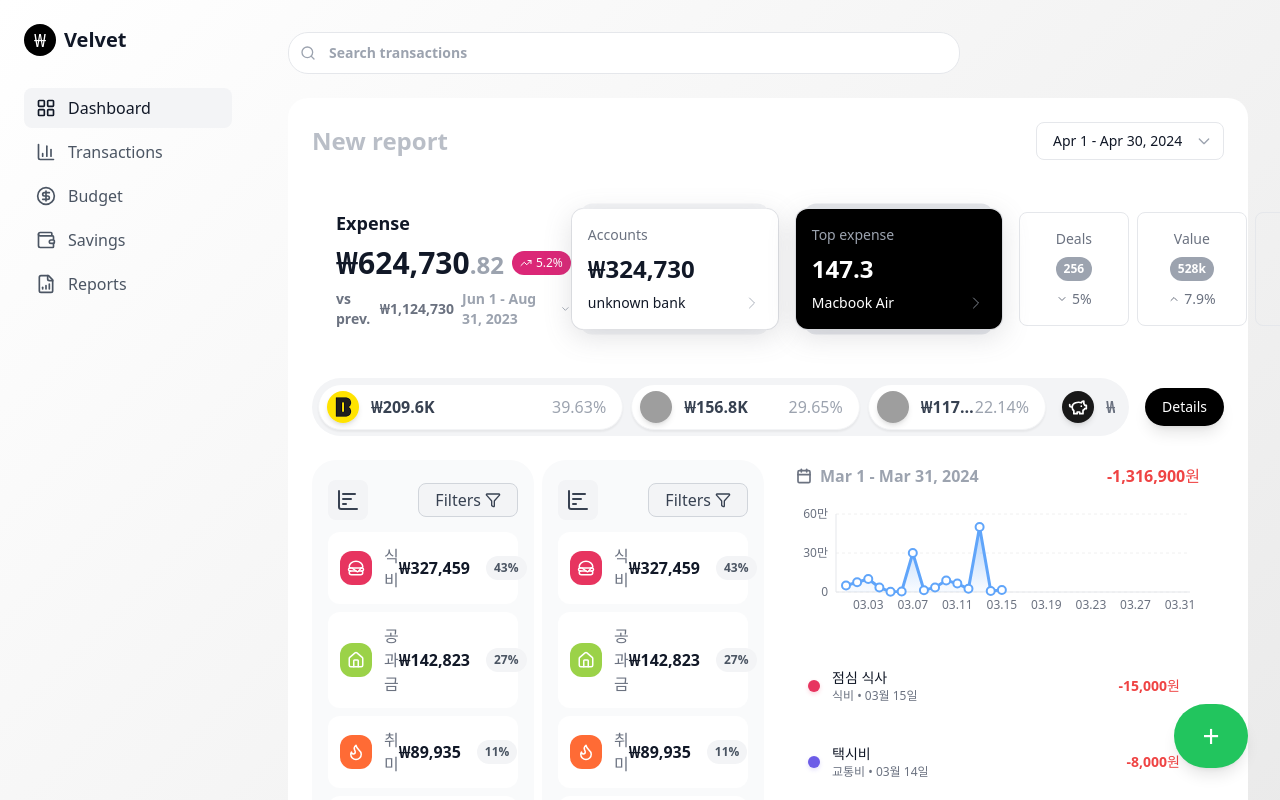
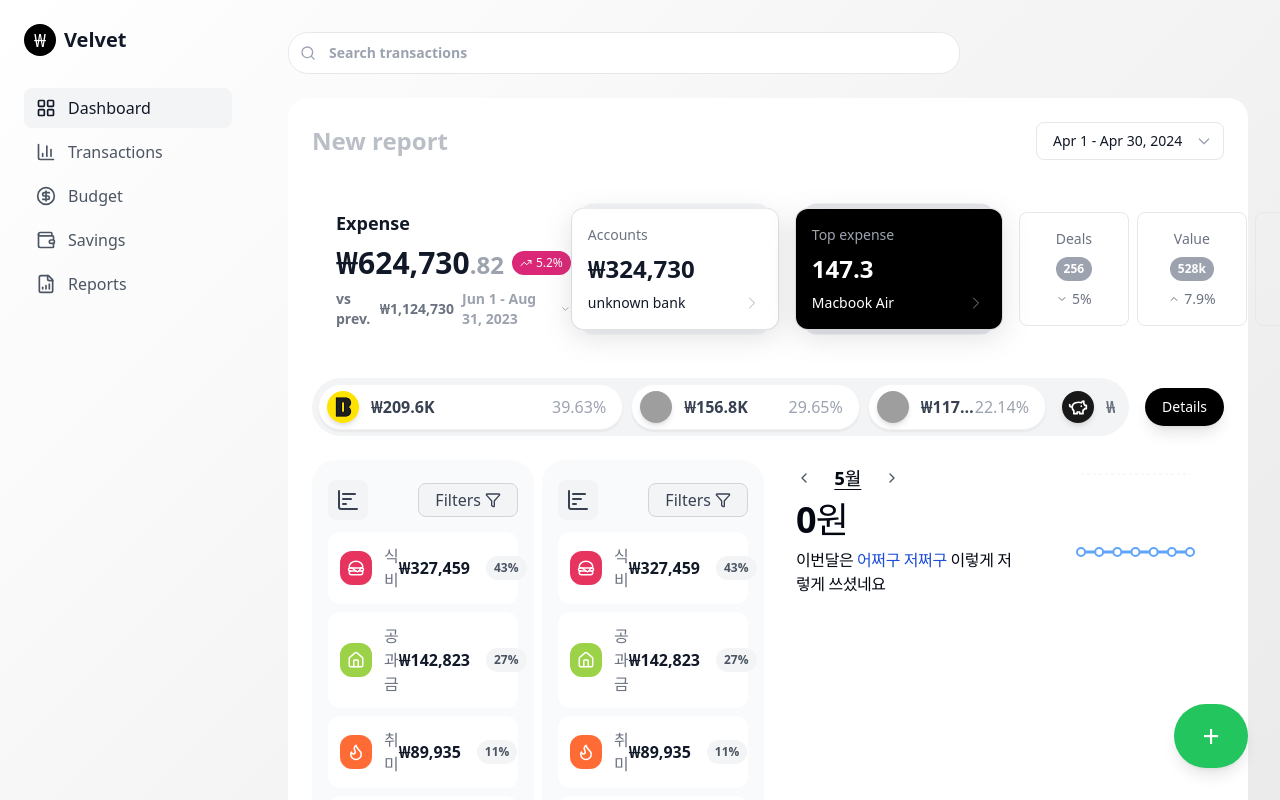
Before and after one commit to jihunhong/velvet, a React (Vite) app: page / in a window 1280 px wide. Shown: the top 800 px of the page. Built offline with nearby package versions, Linux system fonts and the light colour scheme; grey boxes are pictures that could not be loaded; a web font is replaced by a local one.

Commit message:
fix: ExpenseList 컴포넌트 수정

```diff
--- a/package.json
+++ b/package.json
@@ -13,6 +13,7 @@
   "dependencies": {
     "@tanstack/react-query": "^5.76.1",
     "date-fns": "^4.1.0",
+    "dayjs": "^1.11.13",
     "idb": "^8.0.3",
     "lucide-react": "^0.504.0",
     "react": "^18.2.0",
--- a/src/common/colors/expenseCategory.ts
+++ /dev/null
@@ -1,9 +0,0 @@
-export const food = '#e7345f';
-export const housing = '#9bd248';
-export const utils = '#FFD93D';
-export const transportation = '#6C5CE7';
-export const health = '#FF8B94';
-export const hobby = '#FF6B35';
-export const shopping = '#FF9F1C';
-export const saving = '#2EC4B6';
-export const others = '#95A5A6';
--- a/src/common/consants/categoryName.ts
+++ b/src/common/consants/categoryName.ts
@@ -1,11 +1,11 @@
 export const food = '식비';
 export const housing = '주거비';
-export const utils = '공과금·통신비';
+export const utils = '공과금,통신비';
 export const transportation = '교통비';
-export const health = '의료·건강';
-export const hobby = '취미·여가';
+export const health = '의료,건강';
+export const hobby = '취미,여가';
 export const shopping = '쇼핑';
-export const saving = '저축·투자';
+export const saving = '저축,투자';
 export const others = '기타';
 
 export const categoryList = [
--- /dev/null
+++ b/src/common/consants/expenseCategory.ts
@@ -0,0 +1,27 @@
+import * as categoryNames from './categoryName';
+
+export const food = '#e7345f';
+export const housing = '#9bd248';
+export const utils = '#FFD93D';
+export const transportation = '#6C5CE7';
+export const health = '#FF8B94';
+export const hobby = '#FF6B35';
+export const shopping = '#FF9F1C';
+export const saving = '#2EC4B6';
+export const others = '#95A5A6';
+
+export const categoryColors: { [key: string]: string } = {
+  [categoryNames.food]: food, // 식사, 카페, 배달 등
+  [categoryNames.housing]: housing, // 월세, 관리비
+  [categoryNames.utils]: utils, // 전기, 수도, 가스, 휴대폰, 인터넷
+  [categoryNames.transportation]: transportation, // 대중교통, 주유, 차량 유지비
+  [categoryNames.health]: health, // 병원, 약국, 헬스장
+  [categoryNames.hobby]: hobby, // 영화, 게임, 운동, 레저 활동
+  [categoryNames.shopping]: shopping, // 의류, 잡화, 온라인 쇼핑
+  [categoryNames.saving]: saving, // 적금, 펀드, 주식
+  [categoryNames.others]: others, // 분류 어려운 지출
+};
+
+export const getCategoryColor = (category: string) => {
+  return categoryColors[category] || others;
+};
--- a/src/components/CategoryIcon/index.tsx
+++ b/src/components/CategoryIcon/index.tsx
@@ -1,6 +1,6 @@
 import { Bus, ChartCandlestick, Flame, Hamburger, Heart, Home, MoreHorizontal, ShoppingBag, Zap } from 'lucide-react';
 import React from 'react';
-import * as colors from '../../common/colors/expenseCategory';
+import * as colors from '../../common/consants/expenseCategory';
 
 interface CategoryIconProps {
   icon: React.ReactNode;
--- a/src/components/Dashboard.tsx
+++ b/src/components/Dashboard.tsx
@@ -2,7 +2,7 @@ import { format } from 'date-fns';
 import AccountList from './AccountList';
 import CategoryExpenses from './CategoryExpenses';
 import ExpenseList from './ExpenseList';
-import ExpenseRankingList from './ExpenseTracking';
+import ExpenseTracking from './ExpenseTracking';
 import Revenue from './Revenue';
 
 interface DashboardProps {
@@ -153,10 +153,10 @@ export default function Dashboard({ timeframe, onTimeframeChange }: DashboardPro
       <AccountList accounts={sampleAccounts} />
       <div className="grid grid-rows-[362px_362px] grid-cols-1 lg:grid-cols-4 gap-2 w-full">
         <div className="row-span-1">
-          <ExpenseRankingList />
+          <ExpenseTracking />
         </div>
         <div className="row-span-1">
-          <ExpenseRankingList />
+          <ExpenseTracking />
         </div>
         <div className="row-span-2 col-span-2">
           <ExpenseList />
--- a/src/components/ExpenseList.tsx
+++ b/src/components/ExpenseList.tsx
@@ -1,184 +1,62 @@
-import { ExpenseRecord } from '@/types/expense';
 import { useQuery } from '@tanstack/react-query';
 import { format } from 'date-fns';
-import { Calendar } from 'lucide-react';
+import dayjs from 'dayjs';
+import { ChevronLeft, ChevronRight } from 'lucide-react';
 import { Area, AreaChart, CartesianGrid, ResponsiveContainer, XAxis, YAxis } from 'recharts';
-import * as colors from '../common/colors/expenseCategory';
-import * as categoryNames from '../common/consants/categoryName';
-import { getAllExpenses } from '../db/expenseDB';
 
-const categoryColors: { [key: string]: string } = {
-  [categoryNames.food]: colors.food, // 식사, 카페, 배달 등
-  [categoryNames.housing]: colors.housing, // 월세, 관리비
-  [categoryNames.utils]: colors.utils, // 전기, 수도, 가스, 휴대폰, 인터넷
-  [categoryNames.transportation]: colors.transportation, // 대중교통, 주유, 차량 유지비
-  [categoryNames.health]: colors.health, // 병원, 약국, 헬스장
-  [categoryNames.hobby]: colors.hobby, // 영화, 게임, 운동, 레저 활동
-  [categoryNames.shopping]: colors.shopping, // 의류, 잡화, 온라인 쇼핑
-  [categoryNames.saving]: colors.saving, // 적금, 펀드, 주식
-  [categoryNames.others]: colors.others, // 분류 어려운 지출
-};
-
-const mockExpenses: ExpenseRecord[] = [
-  {
-    id: 1,
-    date: new Date(2024, 2, 15).toISOString(),
-    category: categoryNames.food,
-    description: '점심 식사',
-    amount: 15000,
-  },
-  {
-    id: 2,
-    date: new Date(2024, 2, 14).toISOString(),
-    category: categoryNames.transportation,
-    description: '택시비',
-    amount: 8000,
-  },
-  {
-    id: 3,
-    date: new Date(2024, 2, 13).toISOString(),
-    category: categoryNames.housing,
-    description: '월세',
-    amount: 500000,
-  },
-  {
-    id: 4,
-    date: new Date(2024, 2, 12).toISOString(),
-    category: categoryNames.food,
-    description: '저녁 식사',
-    amount: 25000,
-  },
-  {
-    id: 5,
-    date: new Date(2024, 2, 11).toISOString(),
-    category: categoryNames.utils,
-    description: '전기세',
-    amount: 65000,
-  },
-  {
-    id: 6,
-    date: new Date(2024, 2, 10).toISOString(),
-    category: categoryNames.shopping,
-    description: '옷 구매',
-    amount: 89000,
-  },
-  {
-    id: 7,
-    date: new Date(2024, 2, 9).toISOString(),
-    category: categoryNames.health,
-    description: '병원 진료',
-    amount: 35000,
-  },
-  {
-    id: 8,
-    date: new Date(2024, 2, 8).toISOString(),
-    category: categoryNames.hobby,
-    description: '영화 관람',
-    amount: 14000,
-  },
-  {
-    id: 9,
-    date: new Date(2024, 2, 7).toISOString(),
-    category: categoryNames.saving,
-    description: '적금',
-    amount: 300000,
-  },
-  {
-    id: 10,
-    date: new Date(2024, 2, 6).toISOString(),
-    category: categoryNames.food,
-    description: '카페',
-    amount: 4500,
-  },
-  {
-    id: 11,
-    date: new Date(2024, 2, 5).toISOString(),
-    category: categoryNames.transportation,
-    description: '지하철',
-    amount: 1400,
-  },
-  {
-    id: 12,
-    date: new Date(2024, 2, 4).toISOString(),
-    category: categoryNames.utils,
-    description: '인터넷 요금',
-    amount: 35000,
-  },
-  {
-    id: 13,
-    date: new Date(2024, 2, 3).toISOString(),
-    category: categoryNames.hobby,
-    description: '헬스장 회비',
-    amount: 100000,
-  },
-  {
-    id: 14,
-    date: new Date(2024, 2, 2).toISOString(),
-    category: categoryNames.shopping,
-    description: '온라인 쇼핑',
-    amount: 75000,
-  },
-  {
-    id: 15,
-    date: new Date(2024, 2, 1).toISOString(),
-    category: categoryNames.others,
-    description: '선물',
-    amount: 50000,
-  },
-];
-
-const generateDailyChartData = (expenses: ExpenseRecord[]) => {
-  const sortedExpenses = [...expenses].sort((a, b) => new Date(a.date).getTime() - new Date(b.date).getTime());
-  const firstDate = new Date(2024, 2, 1);
-  const lastDate = new Date(2024, 2, 31);
-  const dailyData = [];
-  for (let date = new Date(firstDate); date <= lastDate; date.setDate(date.getDate() + 1)) {
-    const formattedDate = format(date, 'MM.dd');
-    const expense = sortedExpenses.find((e) => format(new Date(e.date), 'MM.dd') === formattedDate);
-    dailyData.push({
-      date: formattedDate,
-      value: expense ? expense.amount : null,
-    });
-  }
-  return dailyData;
-};
-
+import { getCategoryColor } from '../common/consants/expenseCategory';
+import { getCurrentMonthExpenses, getRecentWeekAmounts } from '../db/expenseDB';
 export default function ExpenseList() {
   const {
     data: expenses,
     isLoading,
     isError,
   } = useQuery({
-    queryKey: ['getAllExpenses'],
-    queryFn: getAllExpenses,
+    queryKey: ['getCurrentMonthExpenses'],
+    queryFn: getCurrentMonthExpenses,
+    initialData: [],
   });
 
-  console.log('expenses', expenses);
+  const {
+    data: weeklyExpenses,
+    isLoading: isWeeklyLoading,
+    isError: isWeeklyError,
+  } = useQuery({
+    queryKey: ['getRecentWeekAmounts'],
+    queryFn: getRecentWeekAmounts,
+    initialData: [],
+  });
 
-  const expenseData: ExpenseRecord[] = expenses && expenses.length > 0 ? expenses : mockExpenses;
+  if (isLoading || isWeeklyLoading) return <div className="p-8 text-center text-gray-400">로딩 중...</div>;
+  if (isError || isWeeklyError) return <div className="p-8 text-center text-red-400">지출 내역을 불러오지 못했습니다.</div>;
 
-  const dailyChartData = generateDailyChartData(expenseData);
-  const totalSpent = expenseData.reduce((sum, expense) => sum + expense.amount, 0);
-
-  if (isLoading) return <div className="p-8 text-center text-gray-400">로딩 중...</div>;
-  if (isError) return <div className="p-8 text-center text-red-400">지출 내역을 불러오지 못했습니다.</div>;
+  const totalSpent = expenses.reduce((sum, expense) => sum + expense.amount, 0);
 
   return (
     <div className="bg-white rounded-[20px] px-6 py-1 h-full flex flex-col">
-      <div className="mb-6">
-        <div className="flex justify-between items-center mb-4">
-          <div className="flex items-center gap-2">
-            <Calendar className="text-gray-500" strokeWidth={2.5} size={16} />
-            <span className="font-semibold text-md text-gray-400">Mar 1 - Mar 31, 2024</span>
-          </div>
-          <div className="flex items-center text-red-500 font-semibold">
-            <span>-{totalSpent.toLocaleString()}원</span>
+      <div className="grid grid-cols-7 gap-6 mb-6">
+        <div className="col-span-4 flex justify-between items-center w-full">
+          <div className="flex flex-col items-start w-full h-full gap-2">
+            <div className="flex items-center gap-[1.4rem]">
+              <ChevronLeft className="w-4 h-4 text-gray-600 dropshadow" />
+              <span className="font-semibold text-lg text-gray-950 text-shadow underline underline-offset-4">{dayjs().get('month') + 1}월</span>
+              <ChevronRight className="w-4 h-4 text-gray-600 dropshadow" />
+            </div>
+            <div className="flex items-center">
+              <span className="text-gray-950 text-4xl font-bold tracking-tight">{totalSpent.toLocaleString()}원</span>
+            </div>
+
+            <div className="flex items-center">
+              <span className="text-gray-950 text-md font-bold tracking-tight">
+                이번달은 <span className="text-blue-700">어쩌구 저쩌구</span> 이렇게 저렇게 쓰셨네요
+              </span>
+            </div>
           </div>
         </div>
 
-        <div className="h-32 w-full">
+        <div className="col-span-3 h-32 w-full">
           <ResponsiveContainer width="100%" height="100%">
-            <AreaChart data={dailyChartData} margin={{ top: 10, right: 10, left: 0, bottom: 10 }}>
+            <AreaChart data={weeklyExpenses} margin={{ top: 10, right: 10, left: 0, bottom: 10 }}>
               <defs>
                 <linearGradient id="colorValue" x1="0" y1="0" x2="0" y2="1">
                   <stop offset="5%" stopColor="#60a5fa" stopOpacity={0.8} />
@@ -186,23 +64,11 @@ export default function ExpenseList() {
                 </linearGradient>
               </defs>
               <CartesianGrid strokeDasharray="3 3" vertical={false} stroke="#f0f0f0" />
-              <XAxis
-                dataKey="date"
-                axisLine={{ stroke: '#e5e7eb' }}
-                tickLine={false}
-                tick={{ fontSize: 12, fill: '#6b7280' }}
-                padding={{ left: 10, right: 10 }}
-              />
-              <YAxis
-                axisLine={{ stroke: '#e5e7eb' }}
-                tickLine={false}
-                tick={{ fontSize: 12, fill: '#6b7280' }}
-                tickFormatter={(value) => (value >= 10000 ? `${(value / 10000).toFixed(0)}만` : value.toString())}
-                width={40}
-              />
+              <XAxis dataKey="date" axisLine={false} tickLine={false} tick={false} />
+              <YAxis dataKey="amount" axisLine={false} tickLine={false} tick={false} width={40} />
               <Area
                 type="linear"
-                dataKey="value"
+                dataKey="amount"
                 stroke="#60a5fa"
                 strokeWidth={3}
                 fill="url(#colorValue)"
@@ -214,17 +80,16 @@ export default function ExpenseList() {
         </div>
       </div>
       <div className="space-y-4 overflow-y-auto flex-1 pr-2 custom-scrollbar">
-        {expenseData.map((expense, idx) => (
+        {expenses.map((expense, idx) => (
           <div
             key={expense.id ?? idx}
             className="flex items-center justify-between p-3 rounded-lg hover:bg-gray-50 transition-all duration-200 ease-in-out cursor-pointer"
           >
             <div className="flex items-center gap-3">
               <div
-                className="w-3 h-3 rounded-full shadow-md"
+                className="w-3 h-3 rounded-full"
                 style={{
-                  backgroundColor: categoryColors[expense.category] || colors.others,
-                  boxShadow: `0 2px 4px 0 ${categoryColors[expense.category] || colors.others}33`,
+                  backgroundColor: getCategoryColor(expense.category),
                 }}
               />
               <div>
@@ -234,7 +99,7 @@ export default function ExpenseList() {
                 </p>
               </div>
             </div>
-            <span className="text-sm font-semibold text-red-500">-{expense.amount.toLocaleString()}원</span>
+            <span className="text-sm font-semibold text-red-500 tracking-tight">-{expense.amount.toLocaleString()}원</span>
           </div>
         ))}
       </div>
--- a/src/index.css
+++ b/src/index.css
@@ -139,3 +139,7 @@ button {
 .animate-input-container:focus-within::after {
   transform: scaleX(1);
 }
+
+.text-shadow {
+  text-shadow: 0px 0px 1px rgba(0, 0, 0, 0.3)
+}
--- a/src/types/expense.ts
+++ b/src/types/expense.ts
@@ -6,6 +6,12 @@ export interface Expense {
   date: string;
 }
 
+export interface DailyExpenseSummary {
+  date: string;
+  amount: number;
+  count: number;
+}
+
 // 저장용
 export type ExpenseFormData = Omit<Expense, 'id'>;
 
```
Also changed, not shown: src/db/expenseDB.ts (+58 -2 lines), 1 other file (tests, documents, lock files or other folders).
